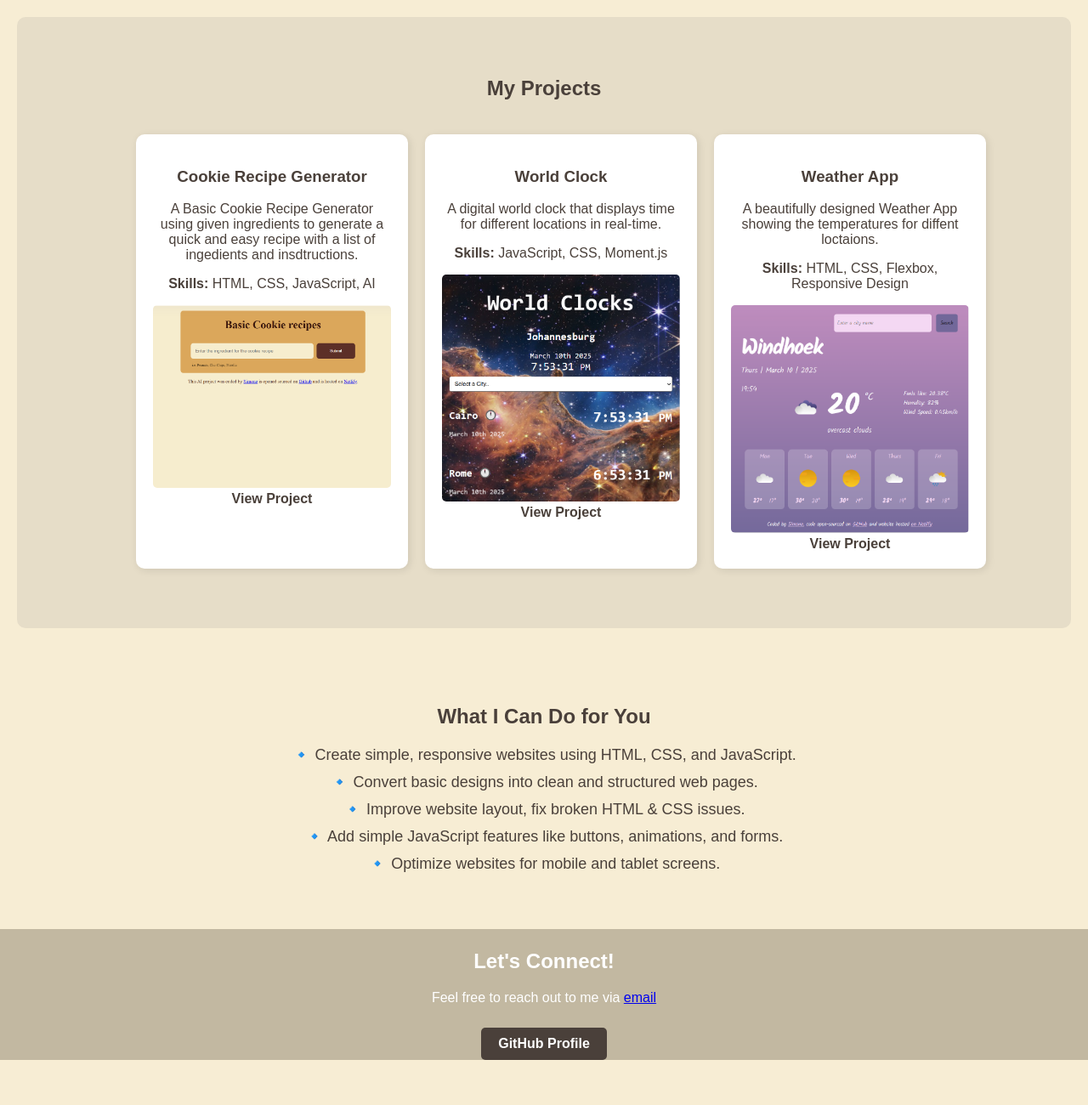
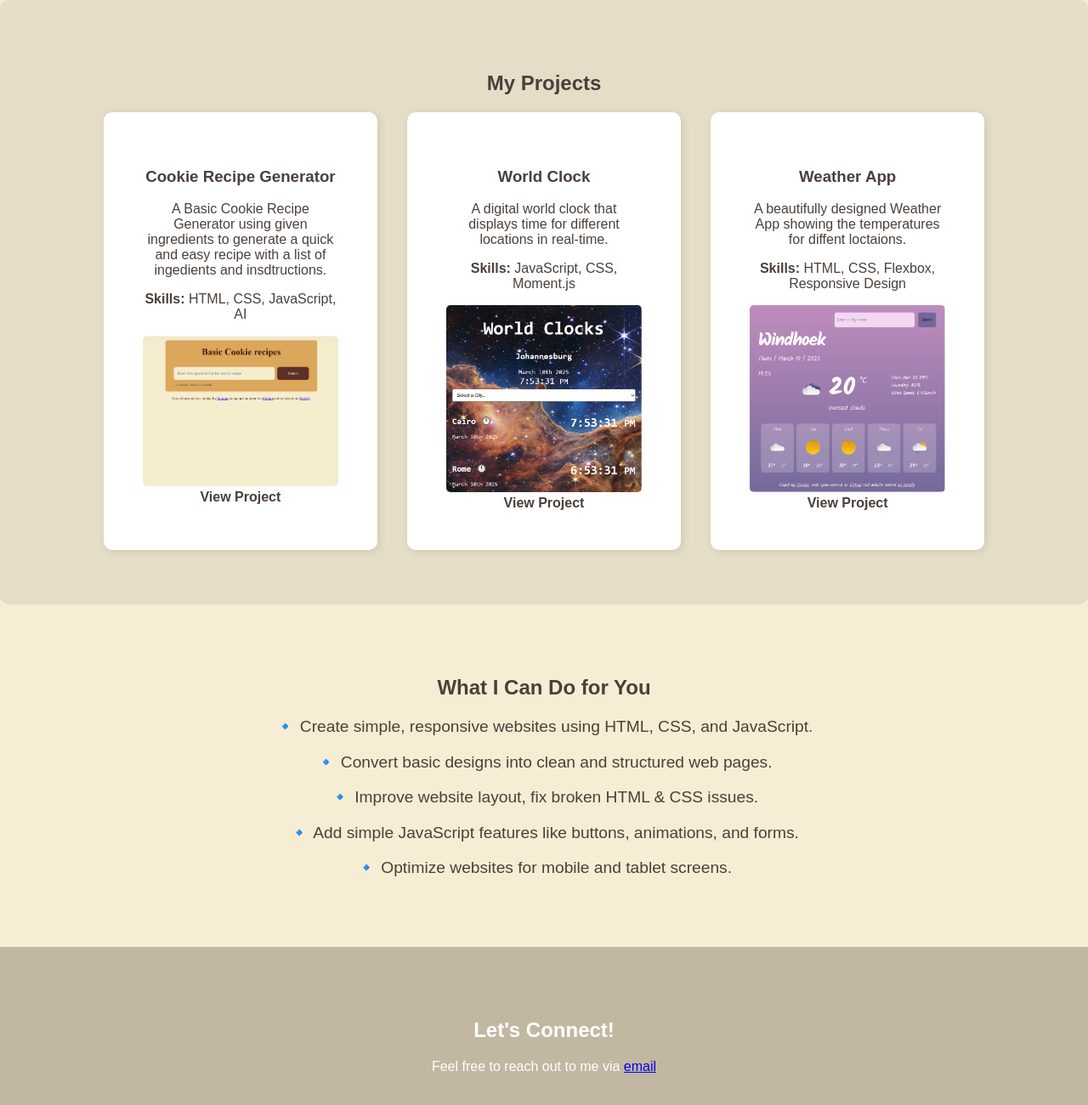
Before and after one commit to SimKitkat/Simone-Portfolio, a plain HTML site: page index.html in a window 1280 px wide. Shown: the part 800-2100 px from the top of the page at 85% size. Before the commit the page ends 2047 px from the top, so only its background shows below. Drawn offline with Linux system fonts and the light colour scheme.

Commit message:
Update style.css

```diff
--- a/style.css
+++ b/style.css
@@ -25,7 +25,7 @@ body {
   position: fixed;
   top: 0;
   width: 100%;
-  padding: 10px 0;
+  padding: 2% 0;
   z-index: 1000;
 }
 
@@ -34,17 +34,26 @@ body {
   display: flex;
   margin: 0;
   padding: 0;
+  width: 80%;
+  justify-content: space-around;
 }
 
 #navbar li {
-  margin: 0 15px;
+  margin: 0 2%;
 }
 
 #navbar a {
   text-decoration: none;
   color: white;
-  font-size: 18px;
+  font-size: 1.2em;
   font-weight: bold;
+}
+#welcome-section h1 {
+  font-size: 3vw;
+}
+
+#welcome-section p {
+  font-size: 2vw;
 }
 
 /* Welcome Section */
@@ -60,9 +69,9 @@ body {
 
 /* Projects Section */
 #projects {
-  padding: 50px 20px;
+  padding: 5%;
   background: var(--background-medium);
-  margin: 20px;
+  margin: 0 auto;
   border-radius: 10px;
 }
 
@@ -70,8 +79,7 @@ body {
   display: flex;
   flex-wrap: wrap;
   justify-content: center;
-  gap: 20px;
-  padding: 20px;
+  gap: 3%;
   margin: 0 auto;
   min-width: 100%;
   height: auto;
@@ -79,9 +87,9 @@ body {
 
 .project-tile {
   background: white;
-  padding: 20px;
+  padding: 4%;
   border-radius: 10px;
-  width: 280px;
+  width: 20%;
   text-align: center;
   box-shadow: 2px 2px 10px rgba(0, 0, 0, 0.1);
   transition: transform 0.3s;
@@ -108,35 +116,37 @@ body {
 
 /* Skills Section */
 #skills {
-  padding: 50px 20px;
+  padding: 5%;
   background: var(--background-light);
 }
 
 #skills ul {
   list-style: none;
   padding: 0;
+  width: 80%;
+  margin: 0 auto;
 }
 
 #skills li {
-  font-size: 18px;
-  margin: 10px 0;
+  font-size: 1.5vw;
+  margin: 2% 0;
 }
 
 /* Contact Section */
 #contact {
   background: var(--accent-dark);
   color: white;
-  padding-top: 5px;
+  padding: 5%;
 }
 
 #profile-link {
   display: inline-block;
-  margin-top: 10px;
+  margin-top: 2%;
   color: white;
   text-decoration: none;
   font-weight: bold;
   background: var(--text-dark);
-  padding: 10px 20px;
+  padding: 2% 5%;
   border-radius: 5px;
 }
 
@@ -153,6 +163,6 @@ body {
   }
 
   #navbar li {
-    margin-bottom: 10px;
+    margin-bottom: 2%;
   }
 }
```
